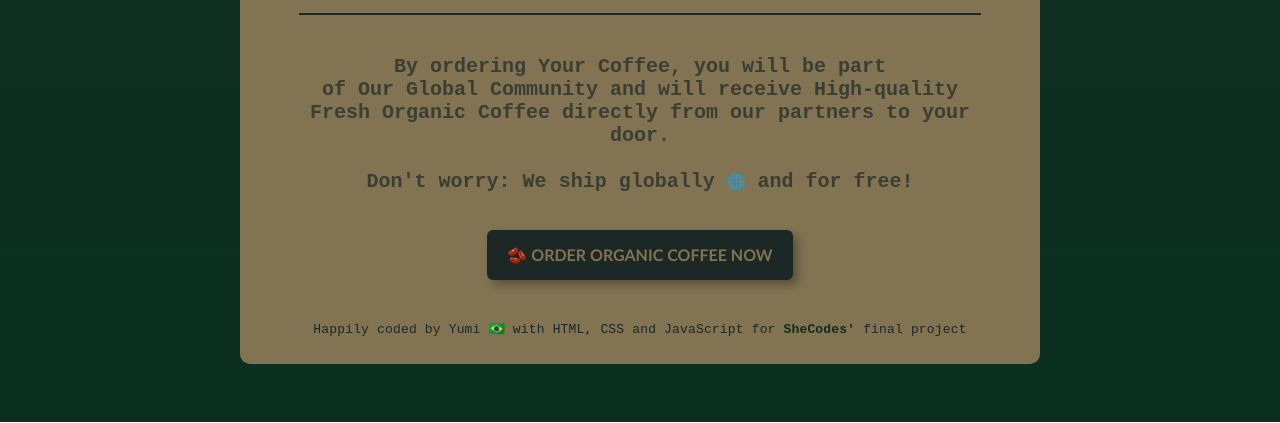
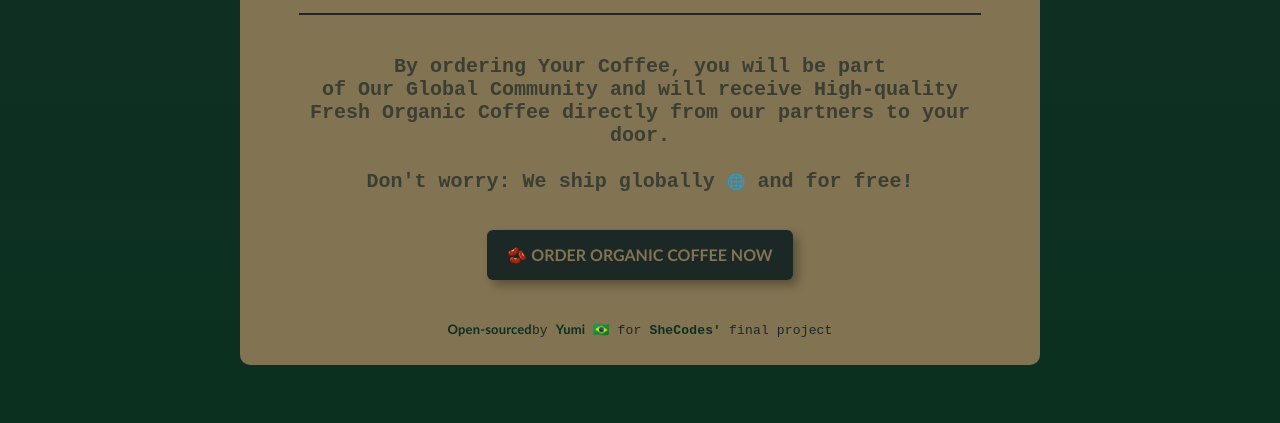
Before and after one commit to yumi-br/shecodes-basics-organic-coffee, a plain HTML site: page index.html in a window 1280 px wide. Shown: the part 1965-2388 px from the top of the page. Drawn offline with Linux system fonts and the light colour scheme.

```diff
--- a/index.html
+++ b/index.html
@@ -301,7 +301,12 @@
       <button>🫘 ORDER ORGANIC COFFEE NOW</button>
 
       <p class="footer">
-        Happily coded by Yumi 🇧🇷 with HTML, CSS and JavaScript for
+        <a href="https://brazilian-organic-coffee.netlify.app/">Open-sourced</a
+        >by
+        <a href="https://www.linkedin.com/in/yumi-aline-inoue-450650267/"
+          >Yumi</a
+        >
+        🇧🇷 for
         <a class="shecodes" href="https://www.shecodes.io/" target="_blank"
           ><strong>SheCodes'</strong></a
         >
```
